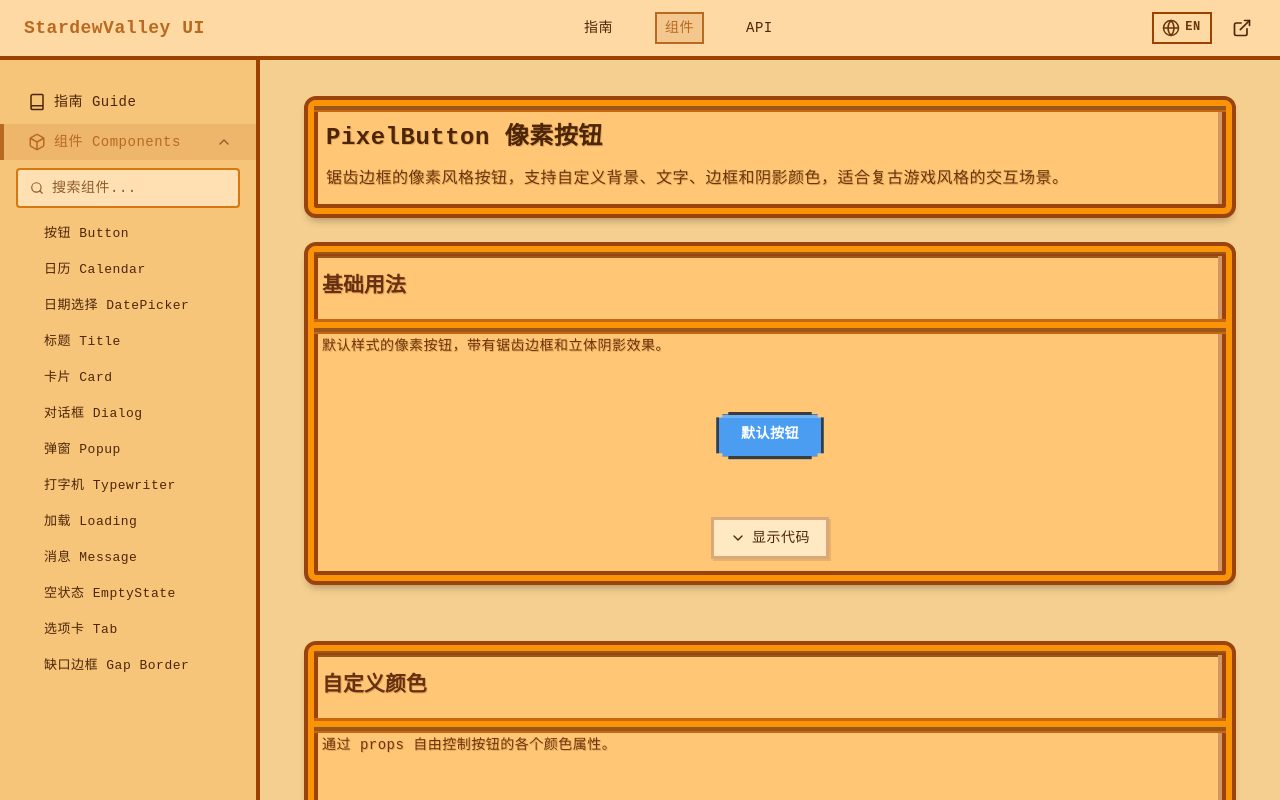
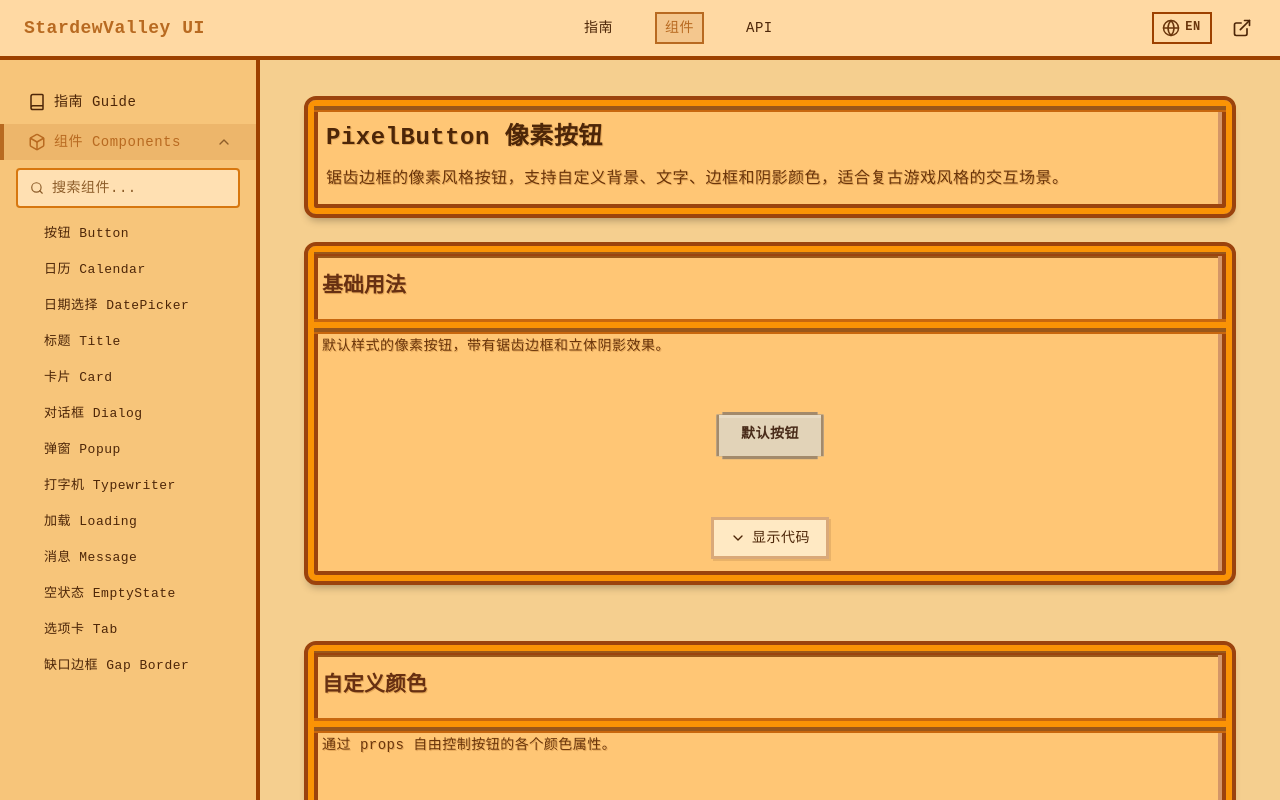
Before and after one commit to a985987819/stardewUi, a React (Vite) app: page /stardewUi/components/pixel-button in a window 1280 px wide. Shown: the top 800 px of the page. Built offline with nearby package versions, Linux system fonts and the light colour scheme; a web font is replaced by a local one.

Commit message:
style(ui): simplify button step and default palette

```diff
--- a/src/components/ui/NineSliceButton.tsx
+++ b/src/components/ui/NineSliceButton.tsx
@@ -16,7 +16,11 @@
 import {
   SEASONAL_BUTTON_PALETTES,
 } from '../../utils/seasonalButtonCanvas'
-import { createDefaultButtonPalette } from '../../utils/defaultButtonTheme'
+import {
+  createDefaultButtonPalette,
+  DEFAULT_BUTTON_FILL,
+  DEFAULT_BUTTON_HOVER_FILL,
+} from '../../utils/defaultButtonTheme'
 import { resolveAssetPath } from '../../utils/githubPages'
 import StarLoading from './Loading'
 import styles from './NineSliceButton.module.scss'
@@ -214,10 +218,17 @@
         )
       }
 
-      return steppedTone
-        ? createDefaultButtonPalette(steppedTone.border, steppedTone.bg, steppedTone.text)
-        : createDefaultButtonPalette(color)
-    }, [color, seasonalPalette, seasonalState, steppedTone, usesPlainDefaultBackground])
+      if (steppedTone) {
+        return createDefaultButtonPalette(steppedTone.border, steppedTone.bg, steppedTone.text)
+      }
+
+      // Custom colours keep their caller-provided fill. The built-in default
+      // alone changes from normal to the supplied warm hover swatch.
+      return createDefaultButtonPalette(
+        color,
+        !color && isHovered && !isDisabled ? DEFAULT_BUTTON_HOVER_FILL : DEFAULT_BUTTON_FILL
+      )
+    }, [color, isDisabled, isHovered, seasonalPalette, seasonalState, steppedTone, usesPlainDefaultBackground])
 
     const plainDefaultColor = useMemo(() => {
       if (!plainDefaultPalette) {
--- a/src/components/ui/PixelButton.module.scss
+++ b/src/components/ui/PixelButton.module.scss
@@ -1,8 +1,8 @@
 .pixel-button {
-  --button-custom-bg: #4b9df2;
-  --button-custom-text: #fff;
-  --button-custom-shadow: #236ca9;
-  --button-custom-border: #3c3c3c;
+  --button-custom-bg: #e2d3b8;
+  --button-custom-text: #4a2c1a;
+  --button-custom-shadow: #b49c7e;
+  --button-custom-border: #a38a6b;
 
   position: relative;
   display: inline-block;
@@ -16,15 +16,12 @@
   border: 3px solid var(--button-custom-border);
   border-radius: 0;
   clip-path: polygon(
-    12px 0, calc(100% - 12px) 0,
-    calc(100% - 12px) 3px, calc(100% - 6px) 3px,
-    calc(100% - 6px) 6px, 100% 6px,
-    100% calc(100% - 6px), calc(100% - 6px) calc(100% - 6px),
-    calc(100% - 6px) calc(100% - 3px), calc(100% - 12px) calc(100% - 3px),
-    calc(100% - 12px) 100%, 12px 100%,
-    12px calc(100% - 3px), 6px calc(100% - 3px),
-    6px calc(100% - 6px), 0 calc(100% - 6px),
-    0 6px, 6px 6px, 6px 3px, 12px 3px
+    6px 0, calc(100% - 6px) 0,
+    calc(100% - 6px) 3px, 100% 3px,
+    100% calc(100% - 3px), calc(100% - 6px) calc(100% - 3px),
+    calc(100% - 6px) 100%, 6px 100%,
+    6px calc(100% - 3px), 0 calc(100% - 3px),
+    0 3px, 6px 3px
   );
   box-shadow:
     inset 0 3px 0 rgba(255, 255, 255, 0.2),
--- a/src/components/ui/PixelButton.tsx
+++ b/src/components/ui/PixelButton.tsx
@@ -12,10 +12,10 @@
 
 function PixelButton({
   children,
-  bgColor = '#4b9df2',
-  textColor = '#ffffff',
-  borderColor = '#3c3c3c',
-  shadowColor = '#236ca9',
+  bgColor = '#e2d3b8',
+  textColor = '#4a2c1a',
+  borderColor = '#a38a6b',
+  shadowColor = '#b49c7e',
   className = '',
   ...rest
 }: PixelButtonProps) {
--- a/src/styles/global.module.scss
+++ b/src/styles/global.module.scss
@@ -20,8 +20,8 @@
   --color-secondary-rgb: 200, 136, 45;
   --color-secondary-dark: #a76419;
   --color-secondary-light: #e0a24d;
-  --color-accent: #c45c3e;
-  --color-accent-rgb: 196, 92, 62;
+  --color-accent: #d9899a;
+  --color-accent-rgb: 217, 137, 154;
   --color-success: #7a9d3d;
   --color-warning: #d7992e;
   --color-danger: #b9542f;
--- a/src/utils/defaultButtonCanvas.ts
+++ b/src/utils/defaultButtonCanvas.ts
@@ -20,8 +20,8 @@
   innerShadowOffsetY: number
 }
 
-/** Three-level pixel corner, matching the GapBorder `cornerLevel = 3` language. */
-export const DEFAULT_BUTTON_CORNER_STEPS = 3
+/** One clean square step per corner keeps the button silhouette compact. */
+export const DEFAULT_BUTTON_CORNER_STEPS = 1
 const MAX_CORNER_STEP = 6
 
 const tracePolygon = (ctx: CanvasRenderingContext2D, points: Point[]) => {
@@ -80,9 +80,8 @@
   const scaledDpr = Math.max(1, dpr)
   const steps = DEFAULT_BUTTON_CORNER_STEPS
 
-  // Two constraints keep the staircase readable on compact buttons: opposite
-  // corners must not overlap, and every riser stays on a whole device pixel so
-  // the corner rasterises crisp instead of smearing across half pixels.
+  // Keep the single step legible on compact buttons and ensure it remains on a
+  // whole device pixel so the corner rasterises crisp rather than soft.
   const maxSpan = Math.floor(minSide / 3)
   const cornerStep = Math.max(
     1,
--- a/src/utils/defaultButtonTheme.ts
+++ b/src/utils/defaultButtonTheme.ts
@@ -1,11 +1,11 @@
-// These are deliberately flat, high-contrast swatches. The stepped silhouette
-// is what supplies the pixel-art detail; gradients make the small blocks look
-// blurry rather than dimensional.
-export const DEFAULT_BUTTON_FILL = '#4B9DF2'
-export const DEFAULT_BUTTON_OUTER_BORDER = '#3C3C3C'
-export const DEFAULT_BUTTON_INNER_BORDER = '#2678BB'
+// Keep the default button warm and restrained; the pixel step supplies its
+// character, while the fill remains a calm surface for everyday actions.
+export const DEFAULT_BUTTON_FILL = '#E2D3B8'
+export const DEFAULT_BUTTON_HOVER_FILL = '#E8D8C4'
+export const DEFAULT_BUTTON_OUTER_BORDER = '#A38A6B'
+export const DEFAULT_BUTTON_INNER_BORDER = '#C8B599'
 export const DEFAULT_BUTTON_DISABLED_TEXT = '#B0BEC5'
-export const DEFAULT_BUTTON_DISABLED_OVERLAY = 'rgba(218, 232, 245, 0.62)'
+export const DEFAULT_BUTTON_DISABLED_OVERLAY = 'rgba(238, 229, 213, 0.62)'
 
 type RgbColor = {
   r: number
@@ -115,15 +115,19 @@
 ) => {
   const fill = normalizeHexColor(fillColor)
 
-  if (!outerBorderColor && fill === DEFAULT_BUTTON_FILL && !textColor) {
+  if (
+    !outerBorderColor &&
+    !textColor &&
+    (fill === DEFAULT_BUTTON_FILL || fill === DEFAULT_BUTTON_HOVER_FILL)
+  ) {
     return {
-      fill: DEFAULT_BUTTON_FILL,
+      fill,
       outerBorder: DEFAULT_BUTTON_OUTER_BORDER,
       innerBorder: DEFAULT_BUTTON_INNER_BORDER,
       text: {
-        normal: '#FFFFFF',
-        hover: '#FFFFFF',
-        active: '#E1F0FF',
+        normal: '#4A2C1A',
+        hover: '#4A2C1A',
+        active: '#4A2C1A',
         disabled: DEFAULT_BUTTON_DISABLED_TEXT,
       },
       disabledOverlay: DEFAULT_BUTTON_DISABLED_OVERLAY,
```
Also changed, not shown: 2 other files (tests, documents, lock files or other folders).
